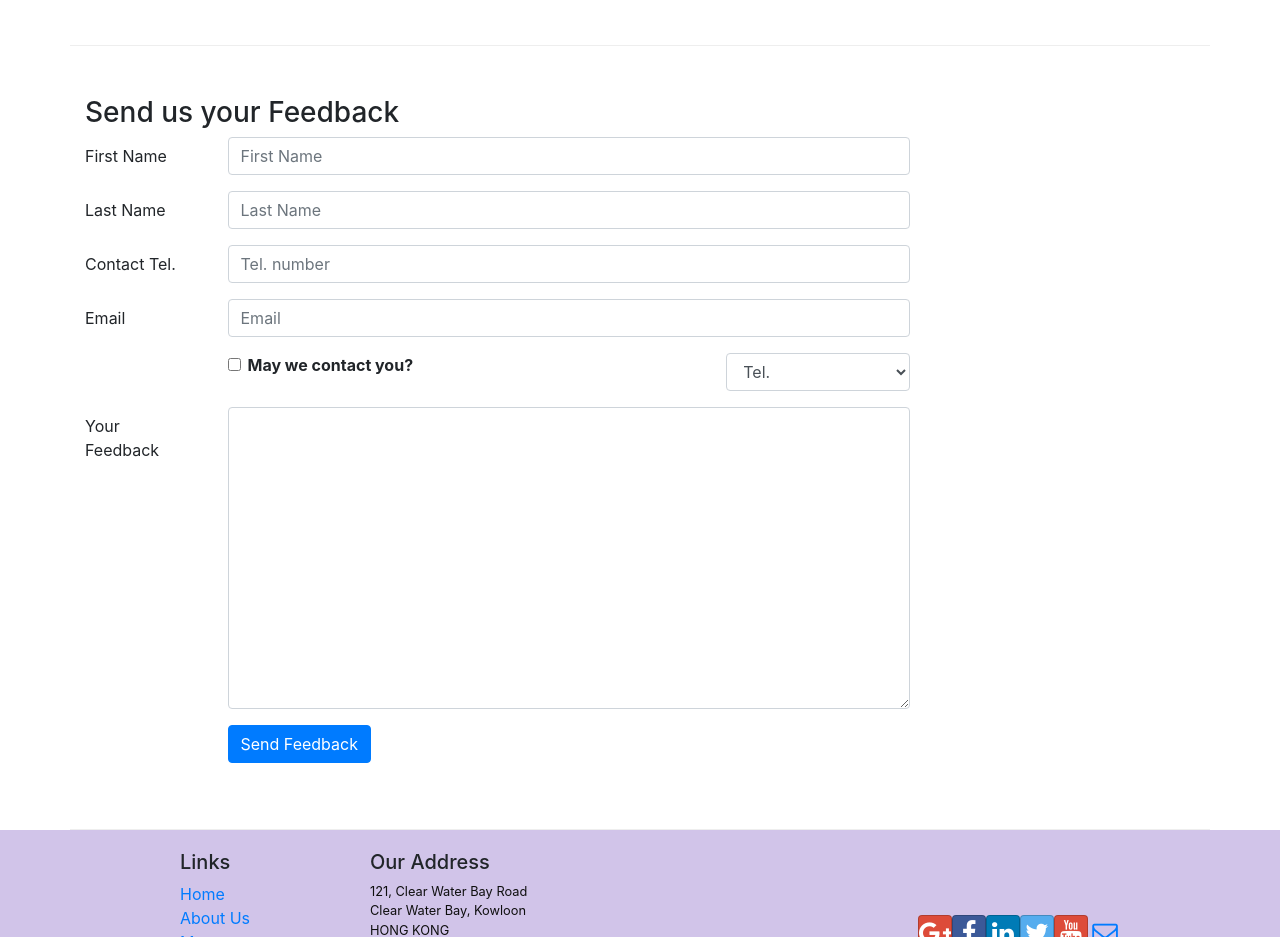
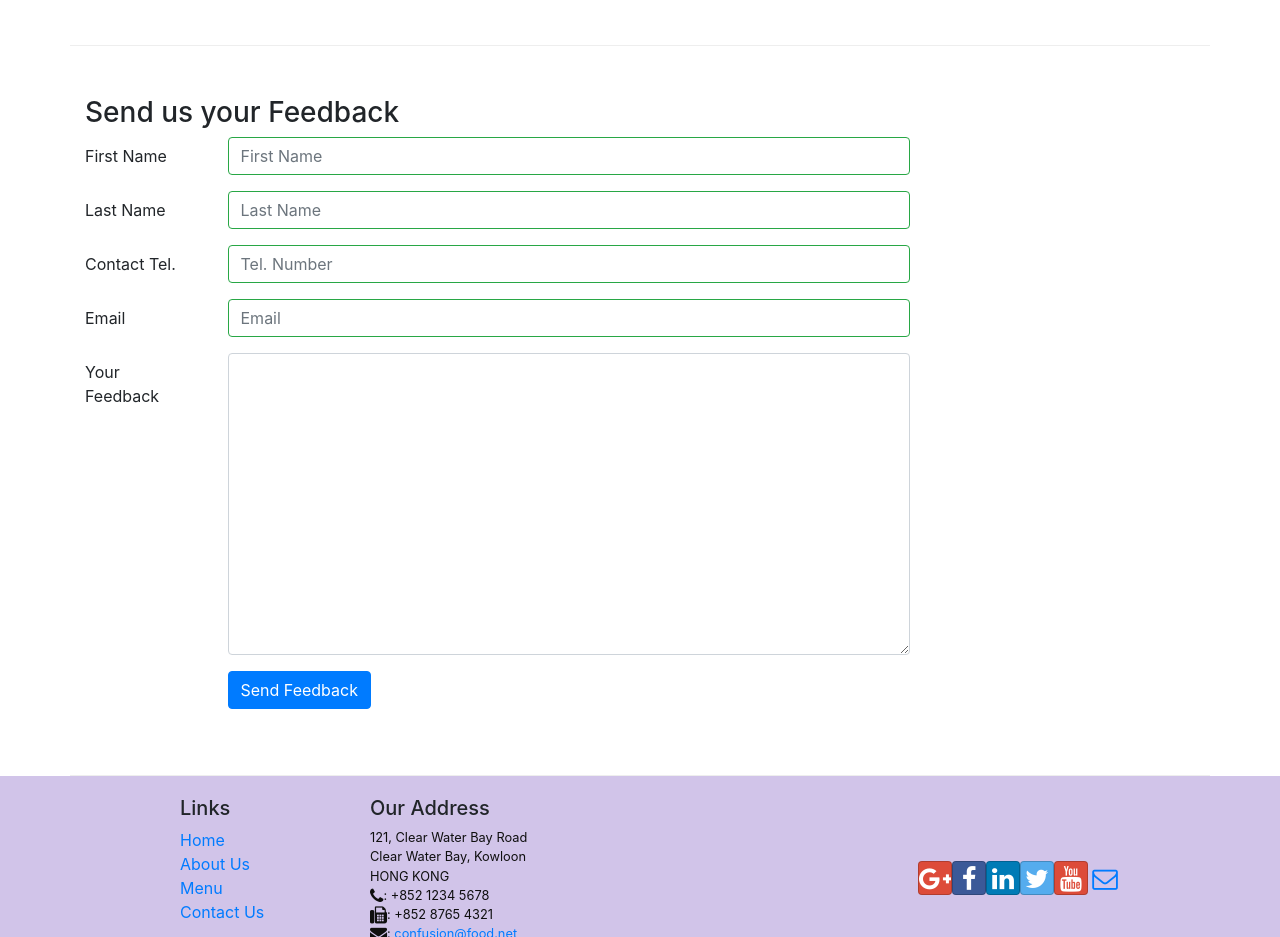
Before and after one commit to rama11996/ReactStudy, a React (Create React App) app: page /contact-us in a window 1280 px wide. Shown: the part 780-1717 px from the top of the page. Built offline with nearby package versions, Linux system fonts and the light colour scheme.

Commit message:
Controlled Form Validation

```diff
--- a/src/components/ContactComponent.js
+++ b/src/components/ContactComponent.js
@@ -1,5 +1,5 @@
 import React, {Component} from 'react';
-import { Breadcrumb, BreadcrumbItem,Button, Form, FormGroup, Input, Label, Col} from 'reactstrap';
+import { Breadcrumb, BreadcrumbItem,Button, Form, FormGroup, FormFeedback, Input, Label, Col} from 'reactstrap';
 import { Link } from 'react-router-dom';
 
 class Contact extends Component {
@@ -13,12 +13,18 @@
             email: '',
             agree: false,
             contactType: 'Tel.',
-            message: ''
+            message: '',
+            touched: {
+                firstname: false,
+                lastname: false,
+                telnum: false,
+                email: false
+            }
         };
 
         this.handleInputChange = this.handleInputChange.bind(this);
         this.handleSubmit = this.handleSubmit.bind(this);
-
+        this.handleBlur = this.handleBlur.bind(this);
     }
 
     handleInputChange(event) {
@@ -36,7 +42,40 @@
         alert('Current State is: ' + JSON.stringify(this.state));
         event.preventDefault();
     }
+    handleBlur = (field) => (evt) => {
+        this.setState({
+            touched: { ...this.state.touched, [field]: true }
+        });
+    }
+    validate(firstname, lastname, telnum, email) {
+        const errors = {
+            firstname: '',
+            lastname: '',
+            telnum: '',
+            email: ''
+        };
+
+        if (this.state.touched.firstname && firstname.length < 3)
+            errors.firstname = 'First Name should be >= 3 characters';
+        else if (this.state.touched.firstname && firstname.length > 10)
+            errors.firstname = 'First Name should be <= 10 characters';
+
+        if (this.state.touched.lastname && lastname.length < 3)
+            errors.lastname = 'Last Name should be >= 3 characters';
+        else if (this.state.touched.lastname && lastname.length > 10)
+            errors.lastname = 'Last Name should be <= 10 characters';
+
+        const reg = /^\d+$/;
+        if (this.state.touched.telnum && !reg.test(telnum))
+            errors.telnum = 'Tel. Number should contain only numbers';
+
+        if(this.state.touched.email && email.split('').filter(x => x === '@').length !== 1)
+            errors.email = 'Email should contain a @';
+
+        return errors;
+    }
     render() {
+        const errors = this.validate(this.state.firstname, this.state.lastname, this.state.telnum, this.state.email);
         return(
             <div className="container">
                     <div className="row">
@@ -79,13 +118,17 @@
                    </div>
                     <div className="col-12 col-md-9">
                         <Form onSubmit={this.handleSubmit}>
-                            <FormGroup row>
+                        <FormGroup row>
                                 <Label htmlFor="firstname" md={2}>First Name</Label>
                                 <Col md={10}>
                                     <Input type="text" id="firstname" name="firstname"
                                         placeholder="First Name"
                                         value={this.state.firstname}
+                                        valid={errors.firstname === ''}
+                                        invalid={errors.firstname !== ''}
+                                        onBlur={this.handleBlur('firstname')}
                                         onChange={this.handleInputChange} />
+                                    <FormFeedback>{errors.firstname}</FormFeedback>
                                 </Col>
                             </FormGroup>
                             <FormGroup row>
@@ -94,16 +137,24 @@
                                     <Input type="text" id="lastname" name="lastname"
                                         placeholder="Last Name"
                                         value={this.state.lastname}
+                                        valid={errors.lastname === ''}
+                                        invalid={errors.lastname !== ''}
+                                        onBlur={this.handleBlur('lastname')}
                                         onChange={this.handleInputChange} />
+                                    <FormFeedback>{errors.lastname}</FormFeedback>
                                 </Col>
                             </FormGroup>
                             <FormGroup row>
-                            <Label htmlFor="telnum" md={2}>Contact Tel.</Label>
+                                <Label htmlFor="telnum" md={2}>Contact Tel.</Label>
                                 <Col md={10}>
                                     <Input type="tel" id="telnum" name="telnum"
-                                        placeholder="Tel. number"
+                                        placeholder="Tel. Number"
                                         value={this.state.telnum}
+                                        valid={errors.telnum === ''}
+                                        invalid={errors.telnum !== ''}
+                                        onBlur={this.handleBlur('telnum')}
                                         onChange={this.handleInputChange} />
+                                    <FormFeedback>{errors.telnum}</FormFeedback>
                                 </Col>
                             </FormGroup>
                             <FormGroup row>
@@ -112,28 +163,11 @@
                                     <Input type="email" id="email" name="email"
                                         placeholder="Email"
                                         value={this.state.email}
+                                        valid={errors.email === ''}
+                                        invalid={errors.email !== ''}
+                                        onBlur={this.handleBlur('email')}
                                         onChange={this.handleInputChange} />
-                                </Col>
-                            </FormGroup>
-                            <FormGroup row>
-                                <Col md={{size: 6, offset: 2}}>
-                                    <FormGroup check>
-                                        <Label check>
-                                            <Input type="checkbox"
-                                                name="agree"
-                                                checked={this.state.agree}
-                                                onChange={this.handleInputChange} /> {' '}
-                                            <strong>May we contact you?</strong>
-                                        </Label>
-                                    </FormGroup>
-                                </Col>
-                                <Col md={{size: 3, offset: 1}}>
-                                    <Input type="select" name="contactType"
-                                            value={this.state.contactType}
-                                            onChange={this.handleInputChange}>
-                                        <option>Tel.</option>
-                                        <option>Email</option>
-                                    </Input>
+                                    <FormFeedback>{errors.email}</FormFeedback>
                                 </Col>
                             </FormGroup>
                             <FormGroup row>
```
